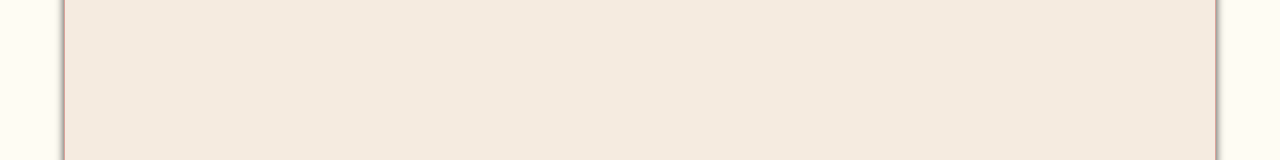
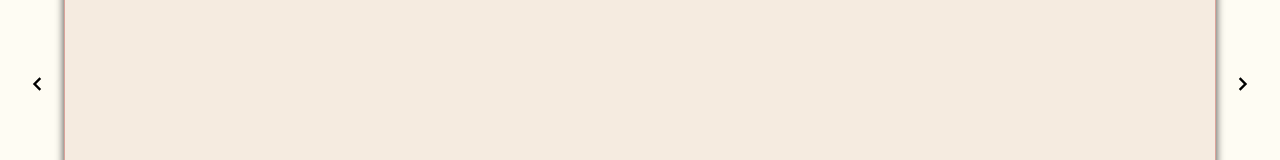
Before and after one commit to MartinDCalderonP/portfolio, a Next.js app: page / in a window 1280 px wide. Shown: the part 330-490 px from the top of the page. Built offline with nearby package versions, Linux system fonts and the light colour scheme.

Commit message:
Create ArrowButton component

```diff
--- /dev/null
+++ b/components/ArrowButton/index.tsx
@@ -0,0 +1,25 @@
+import { BiChevronLeft, BiChevronRight } from "react-icons/bi";
+import { Button } from "./styles";
+
+type Direction = "left" | "right";
+
+interface IArrowButton {
+  direction: Direction;
+  onClick?: () => void;
+}
+
+const ArrowButton = ({ direction, onClick }: IArrowButton) => {
+  return (
+    <Button
+      direction={direction}
+      onClick={onClick}
+      whileHover={{ scale: 1.1 }}
+      whileTap={{ scale: 0.9 }}
+    >
+      {direction === "left" && <BiChevronLeft size={28} />}
+      {direction === "right" && <BiChevronRight size={28} />}
+    </Button>
+  );
+};
+
+export default ArrowButton;
--- /dev/null
+++ b/components/ArrowButton/styles.tsx
@@ -0,0 +1,15 @@
+import styled from "@emotion/styled";
+import { motion } from "framer-motion";
+
+export const Button = styled(motion.button)<{ direction: string }>`
+  background: transparent;
+  border: none;
+  cursor: pointer;
+  outline: none;
+  margin: 0 1.5rem;
+  padding: 0;
+  position: absolute;
+  top: 50%;
+  z-index: 1;
+  ${({ direction }) => (direction === "left" ? "left: 0;" : "right: 0;")}
+`;
--- a/pages/index.tsx
+++ b/pages/index.tsx
@@ -5,6 +5,7 @@ import Presentation from "components/Presentation";
 import AboutMe from "components/AboutMe";
 import Projects from "components/Projects";
 import TechStack from "components/TechStack";
+import ArrowButton from "components/ArrowButton";
 import styled from "@emotion/styled";
 
 export const MainContainer = styled.div`
@@ -39,10 +40,12 @@ const Home = () => {
       <Navbar activeItem={activeItem} handleItemClick={handleItemClick} />
 
       <MainContainer>
+        <ArrowButton direction="left" />
         {activeItem === "Home" && <Presentation />}
         {activeItem === "About Me" && <AboutMe />}
         {activeItem === "Projects" && <Projects />}
         {activeItem === "Tech Stack" && <TechStack />}
+        <ArrowButton direction="right" />
       </MainContainer>
     </>
   );
```
